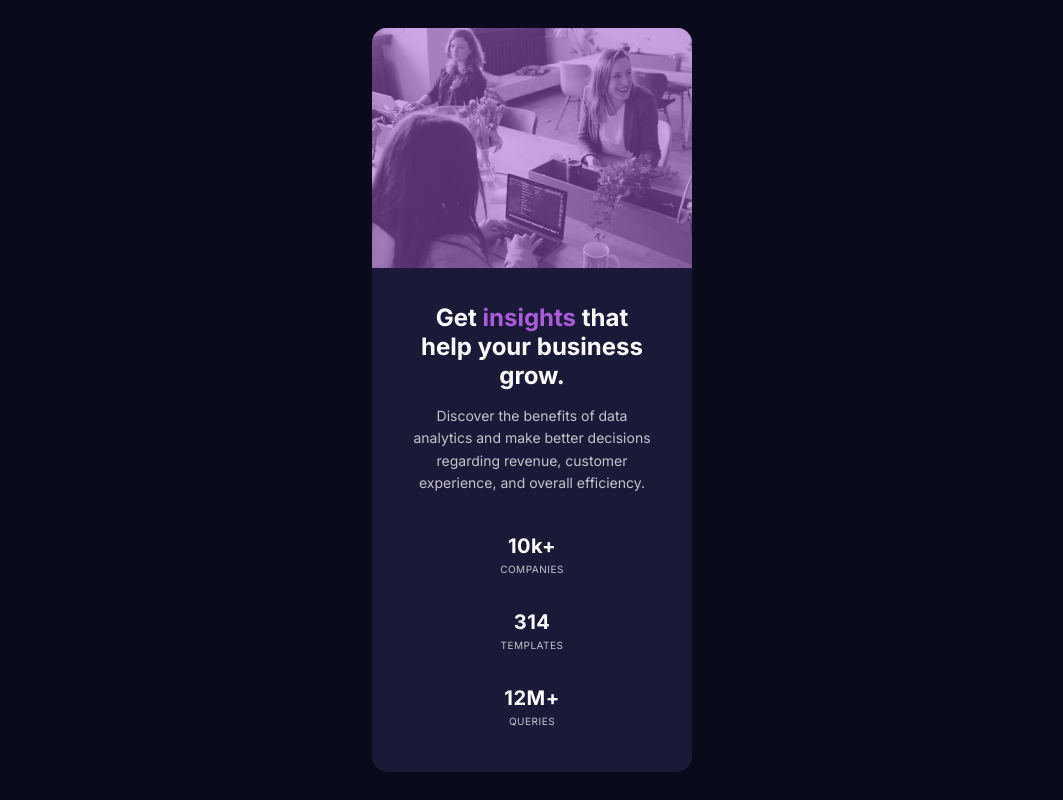
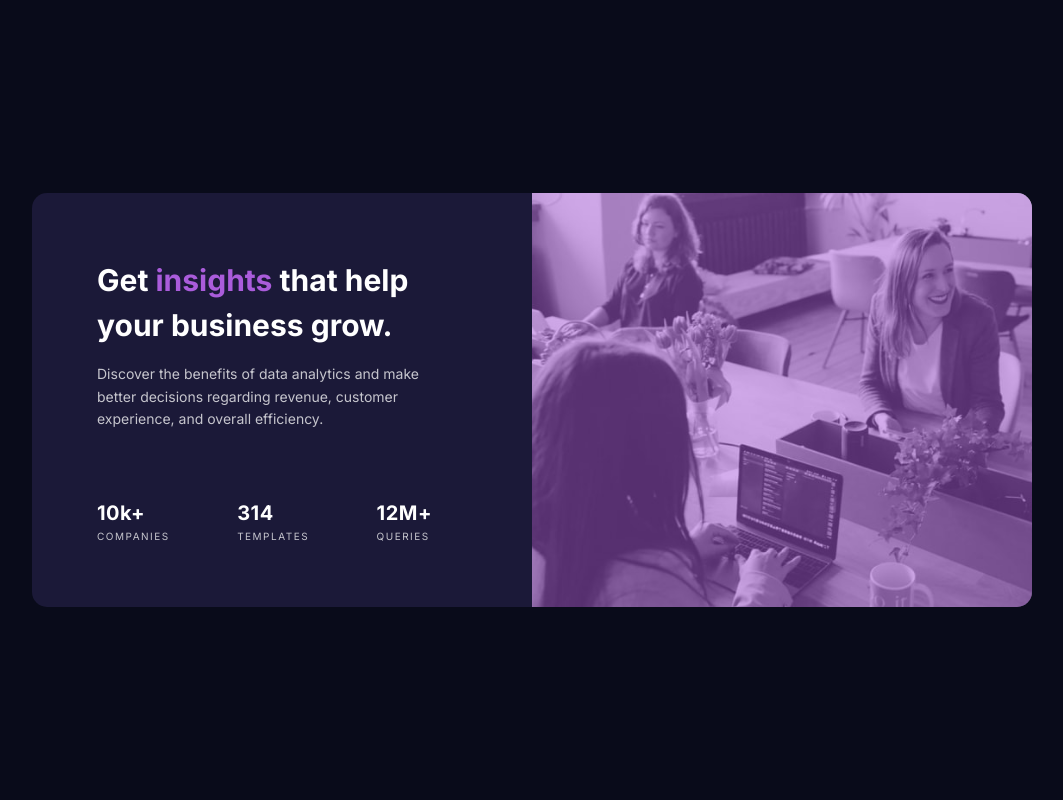
Before and after one commit to dzevad-cyber/frontendmentor-status-preview-card, a plain HTML site: page index.html in a window 1280 px wide. Shown: the whole page, without its empty margins (108-1171 px from the left). Drawn offline with Linux system fonts and the light colour scheme.

Commit message:
finished mobile and desktop design, uploaded desktop design image to README.md

```diff
--- a/style.css
+++ b/style.css
@@ -41,7 +41,7 @@ ul {
 
 /*
 ------------------------------
- PAGE styles
+ MOBILE styles
 ------------------------------
 */
 
@@ -52,24 +52,24 @@ ul {
   width: 100vw;
   height: 100vh;
   background-color: var(--bg-main);
+  padding: 10px;
 }
 
 .card {
   display: grid;
-  grid-auto-rows: min-content;
 
   background-color: var(--bg-card);
   max-width: 32rem;
+  min-height: 78.5rem;
   border-radius: 1.5rem;
   overflow: hidden;
-  padding-bottom: 45px;
 }
 
 .card__header {
   position: relative;
   background-image: url('./images/image-header-mobile.jpg');
   background-position: center;
-  background-repeat: none;
+  background-repeat: no-repeat;
   background-size: cover;
   width: 100%;
   height: 24rem;
@@ -88,16 +88,19 @@ ul {
 
 .card__main {
   display: grid;
-  /* row-gap: 2rem; */
+  grid-template-rows: min-content min-content 1fr;
   justify-items: center;
   color: var(--color-main);
   font-family: 'Inter', sans-serif;
 
-  padding: 35px 40px 0 40px;
+  padding: 0 4rem;
+  padding-bottom: 4rem;
 }
 
 .card__title {
   text-align: center;
+  font-size: 2.5rem;
+  line-height: 1.5;
 }
 
 .card__text {
@@ -150,3 +153,60 @@ ul {
 .highlight {
   color: var(--color-ascent);
 }
+
+/*
+------------------------------
+ DESKTOP styles
+------------------------------
+*/
+@media (min-width: 50em) {
+  .container {
+    height: 100vh;
+  }
+
+  .card {
+    grid-template-columns: 1fr 1fr;
+    max-width: 100rem;
+    min-height: 40rem;
+    padding-bottom: 0;
+  }
+
+  .card__header {
+    width: 100%;
+    height: 100%;
+    grid-column: 2 / 3;
+    grid-row: 1 / 2;
+    min-height: inherit;
+  }
+
+  .card__main {
+    grid-column: 1 / 2;
+    grid-row: 1 / 2;
+    justify-items: stretch;
+    padding: 6.5rem;
+    padding-right: 10rem;
+  }
+
+  .card__about {
+    grid-template-columns: repeat(3, min-content);
+    justify-content: space-between;
+  }
+
+  .card__title {
+    text-align: left;
+    font-size: 3rem;
+  }
+
+  .card__text {
+    text-align: left;
+    margin-bottom: 7rem;
+  }
+
+  .card__info > * {
+    text-align: left;
+  }
+
+  .txt-uppercase {
+    letter-spacing: 1.5px;
+  }
+}
```
Also changed, not shown: screenshots/screenshot-desktop.png (added), 3 other files.
